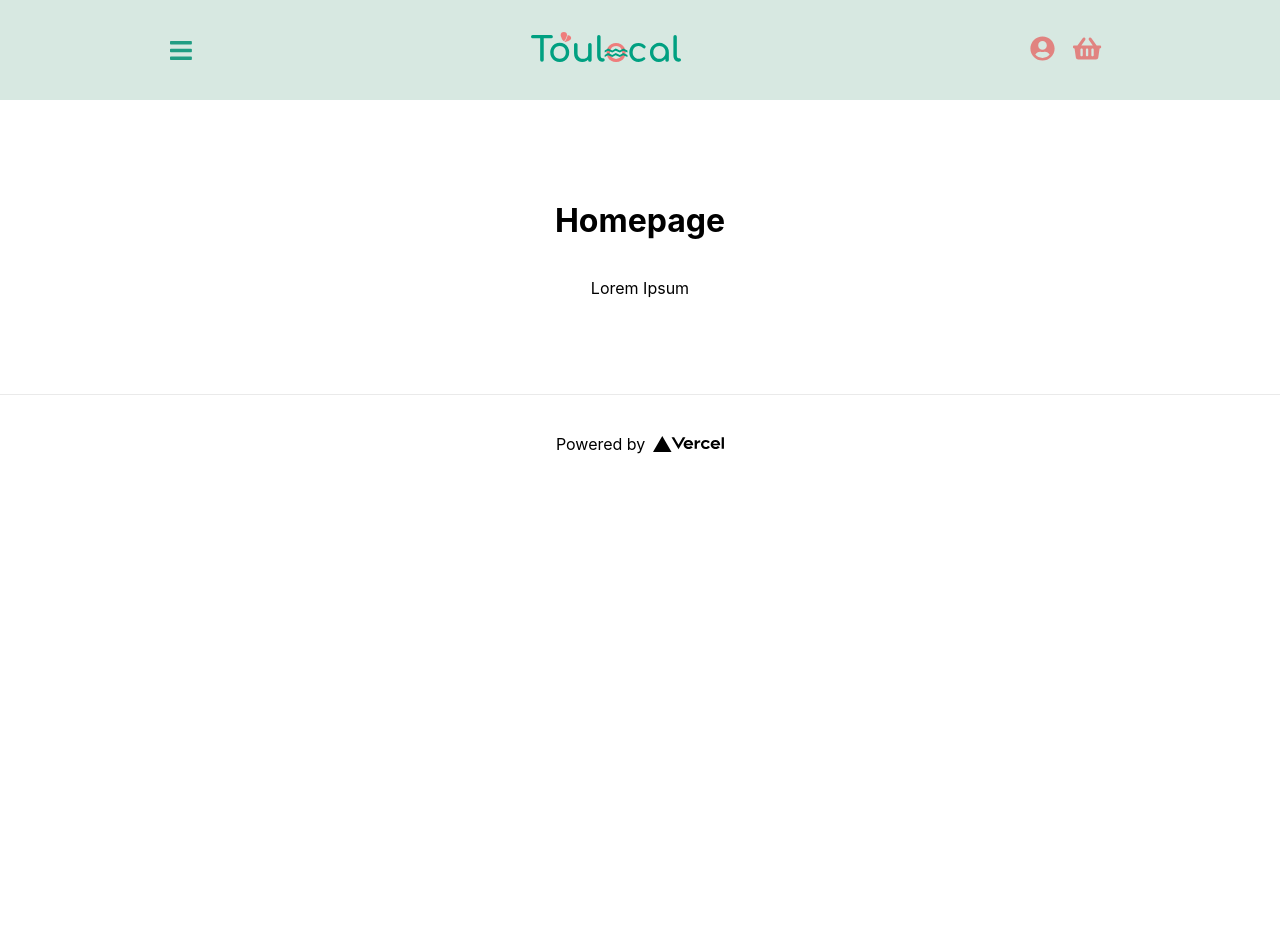
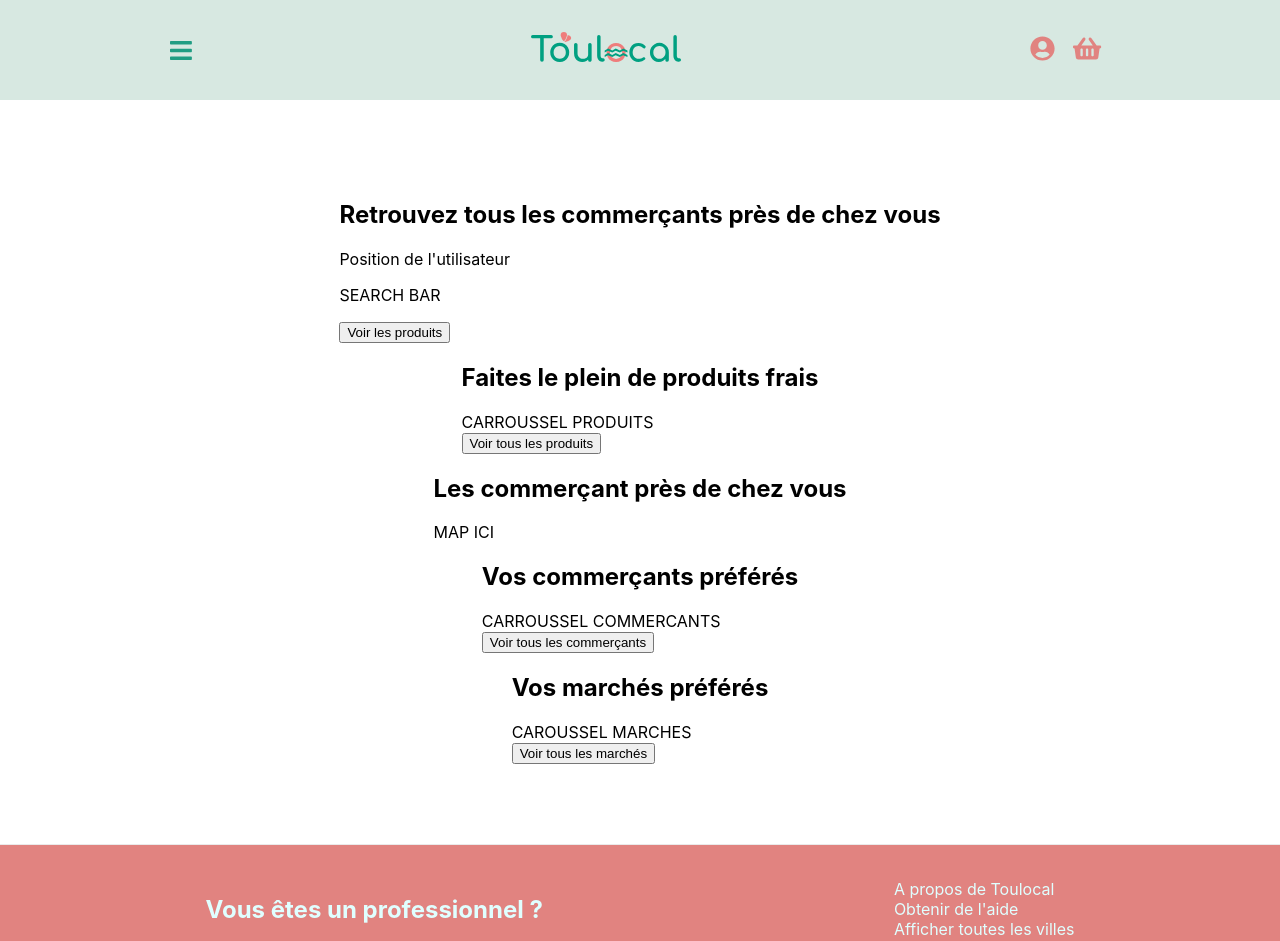
Before and after one commit to Hackathon-60-Dozer/Hackathon-2020, a Next.js app: page / in a window 1280 px wide. Shown: the top 941 px of the page. Before the commit the page ends 800 px from the top, so only its background shows below. Built offline with nearby package versions, Linux system fonts and the light colour scheme; no server answers.

Commit message:
Homepage skeleton

```diff
--- a/pages/index.tsx
+++ b/pages/index.tsx
@@ -2,13 +2,46 @@ import React from 'react';
 import { NextPage } from 'next';
 import Layout from '@components/Layout/Layout';
 import {useApollo} from "@hook/useApollo";
+import Button from "@components/Button";
 
 const HomePage: NextPage = () => {
   return (
     <Layout>
-      <h1>Homepage</h1>
+      <section>
+        <h1>Retrouvez tous les commerçants près de chez vous</h1>
+        <label htmlFor="">Position de l'utilisateur</label>
+        <p>SEARCH BAR</p>
+        <Button>Voir les produits</Button>
+      </section>
 
-      <p>Lorem Ipsum</p>
+      <section>
+        <h2>Faites le plein de produits frais</h2>
+        <div>
+          CARROUSSEL PRODUITS
+        </div>
+        <Button>Voir tous les produits</Button>
+      </section>
+
+      <section>
+        <h2>Les commerçant près de chez vous</h2>
+        <div>MAP ICI</div>
+      </section>
+
+      <section>
+        <h2>Vos commerçants préférés</h2>
+        <div>
+          CARROUSSEL COMMERCANTS
+        </div>
+        <Button>Voir tous les commerçants</Button>
+      </section>
+
+      <section>
+        <h2>Vos marchés préférés</h2>
+        <div>
+          CAROUSSEL MARCHES
+        </div>
+        <Button>Voir tous les marchés</Button>
+      </section>
     </Layout>
   );
 };
--- a/src/components/Layout/Footer/Footer.module.css
+++ b/src/components/Layout/Footer/Footer.module.css
@@ -1,6 +1,5 @@
 .footer {
   width: 100%;
-  height: 100px;
   border-top: 1px solid #eaeaea;
   display: flex;
   justify-content: center;
--- a/src/components/Layout/Footer/Footer.tsx
+++ b/src/components/Layout/Footer/Footer.tsx
@@ -1,19 +1,46 @@
 import React from 'react';
+import styled from 'styled-components'
+import { colors } from "@theme";
 
 import styles from './Footer.module.css';
 
 const Footer: React.FC = () => {
   return (
     <footer className={styles.footer}>
-      <a
-        href="https://vercel.com?utm_source=create-next-app&utm_medium=default-template&utm_campaign=create-next-app"
-        target="_blank"
-        rel="noopener noreferrer">
-        Powered by{' '}
-        <img src="/vercel.svg" alt="Vercel Logo" className={styles.logo} />
-      </a>
+      <MainContainer>
+        <div>
+          <h2>Vous êtes un professionnel ?</h2>
+          <a href="">Inscrivez-vous</a>
+          <a href="">Connectez-vous</a>
+        </div>
+        <div>
+          <a href="">A propos de Toulocal</a>
+          <a href="">Obtenir de l'aide</a>
+          <a href="">Afficher toutes les villes</a>
+          <a href="">CGV</a>
+          <a href="">Mentions légales</a>
+        </div>
+      </MainContainer>
     </footer>
   );
 };
 
+const MainContainer = styled.div `
+  padding: 30px;
+  background: ${colors.primary};
+  width: 100%;
+  display: flex;
+  justify-content: space-around;
+  align-items: center;
+
+
+  div {
+    color: lightcyan;
+    display: flex;
+    flex-direction: column;
+    align-items: flex-start;
+    justify-content: center;
+  }
+`
+
 export default Footer;
```
